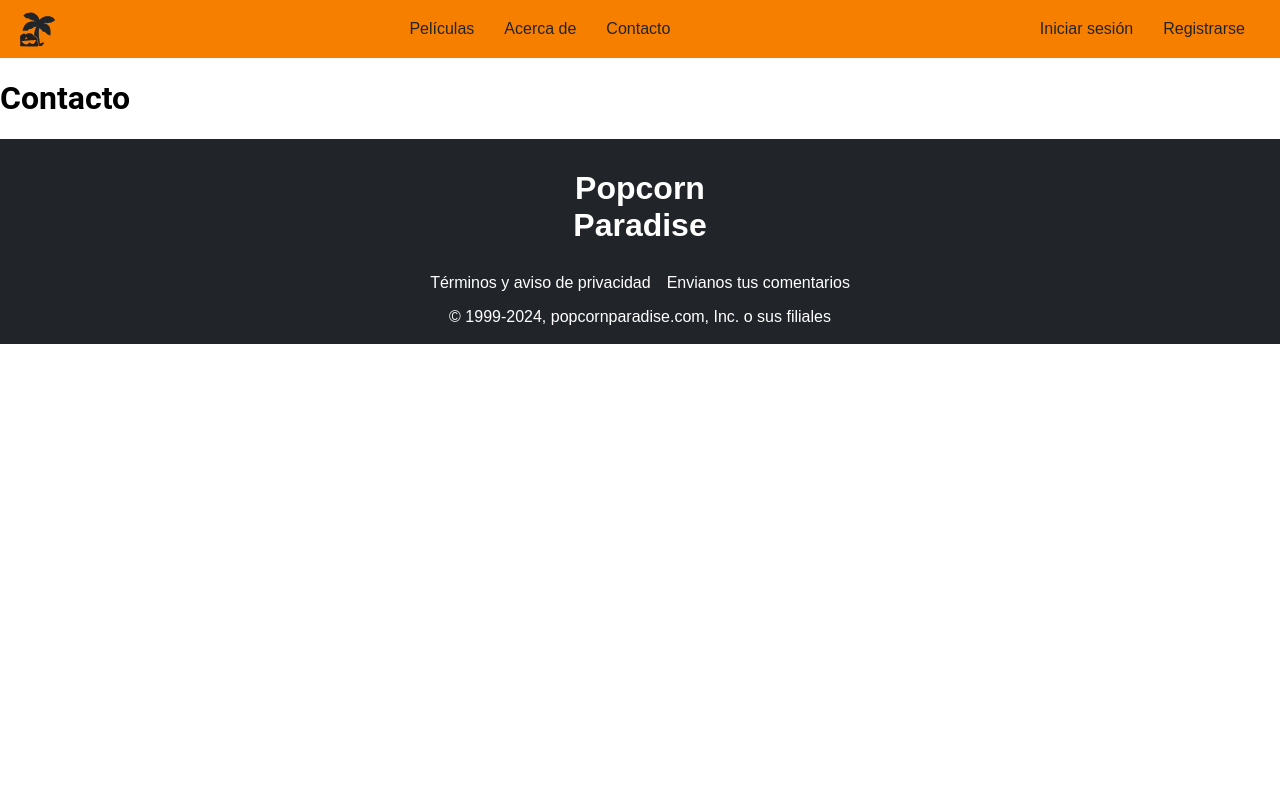
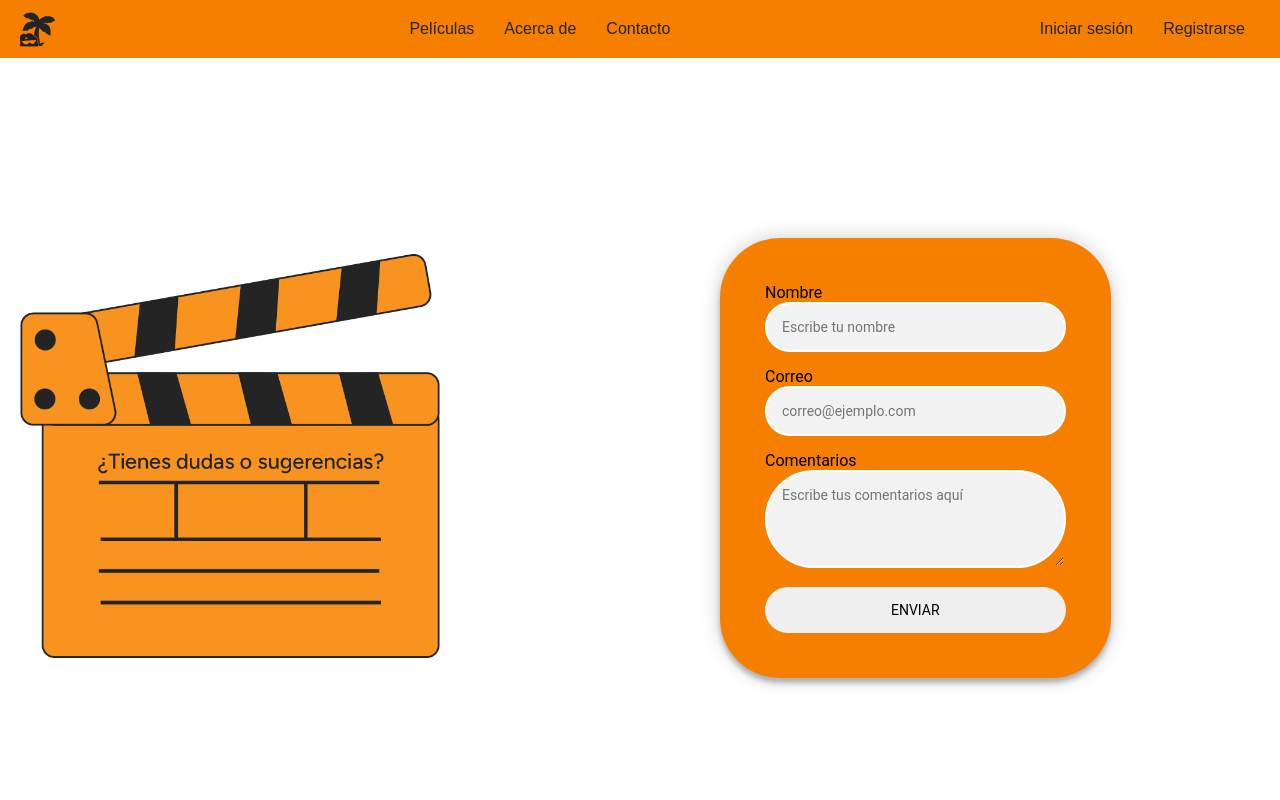
Before and after one commit to mthzmariana/PopCornParadise-front, a React (Vite) app: page /contacto in a window 1280 px wide. Shown: the top 800 px of the page. Built offline with nearby package versions, Linux system fonts and the light colour scheme; a web font is replaced by a local one.

Commit message:
Creacion vista contacto

```diff
--- a/src/components/ContactoComponent/ContactoComponent.css
+++ b/src/components/ContactoComponent/ContactoComponent.css
@@ -0,0 +1,75 @@
+.contact-page {
+    background-size: cover;
+    background-position: center;
+    display: flex;
+    justify-content: flex-start; /* Alinea el contenido a la izquierda */
+    align-items: center; /* Centra verticalmente */
+    height: 100vh;
+    padding: 0 20px; /* Añade un poco de espacio a los lados */
+    flex-wrap: wrap;
+}
+
+.form-container {
+    background: #f77f00;
+    max-width: 360px;
+    padding: 45px;
+    text-align: flex-start;
+    box-shadow: 0 0 20px 0 rgba(0, 0, 0, 0.2), 0 5px 5px 0 rgba(0, 0, 0, 0.24);
+    border-radius: 60px;
+
+}
+
+.form-container input,
+.form-container textarea {
+    font-family: "Roboto", sans-serif;
+    outline: 0;
+    background: #f2f2f2;
+    width: 100%;
+    border: 2px solid #ffffff;
+    margin: 0 0 15px;
+    padding: 15px;
+    box-sizing: border-box;
+    font-size: 14px;
+    color: black;
+    border-radius: 60px;
+}
+
+.form-container button {
+    font-family: "Roboto", sans-serif;
+    text-transform: uppercase;
+    outline: 0;
+    width: 100%;
+    border: 0;
+    padding: 15px;
+    color: #000000;
+    font-size: 14px;
+    transition: all 0.3s ease;
+    cursor: pointer;
+    border-radius: 60px;
+}
+
+.form-container button:hover,
+.form-container button:active,
+.form-container button:focus {
+    background: #ddac83;
+}
+
+.form-container .message {
+    margin: 15px 0 0;
+    color: #b3b3b3;
+    font-size: 12px;
+}
+
+.form-container .message a {
+    color: #af4c4c;
+    text-decoration: none;
+}
+
+.logo-container {
+    flex: 0 0 auto; /* No crece ni se encoge */
+}
+
+.logo-container img {
+    width: 60%; /* Ocupa el ancho disponible */
+    height: auto; /* Mantiene la proporción */
+}
--- a/src/components/ContactoComponent/ContactoComponent.jsx
+++ b/src/components/ContactoComponent/ContactoComponent.jsx
@@ -1,12 +1,68 @@
-import "./ContactoComponent.css";
+import React, { useState } from 'react';
+import './ContactoComponent.css';
+import ClaquetaLogo from '../../assets/Claqueta.png';
 
-function ContactoComponent() {
+const ContactoComponent = () => {
+  const [nombre, setNombre] = useState('');
+  const [email, setEmail] = useState('');
+  const [comentarios, setComentarios] = useState('');
+
+  const handleSubmit = (e) => {
+    e.preventDefault();
+    // Manejar el envío del formulario aquí
+    console.log('Nombre:', nombre);
+    console.log('Email:', email);
+    console.log('Comentarios:', comentarios);
+  };
 
   return (
-    <div>
-        <h1>Contacto</h1>
+    <div className="contact-page">
+      <div className="logo-container">
+        <img src={ClaquetaLogo} alt="Claqueta Logo" />
+      </div>
+      <div className="form-container">
+        <form onSubmit={handleSubmit}>
+          <div className="form-group">
+            <label htmlFor="nombre">Nombre</label>
+            <input
+              id="nombre"
+              className="input-box"
+              type="text"
+              value={nombre}
+              onChange={(e) => setNombre(e.target.value)}
+              placeholder="Escribe tu nombre"
+              required
+            />
+          </div>
+          <div className="form-group">
+            <label htmlFor="email">Correo</label>
+            <input
+              id="email"
+              className="input-box"
+              type="email"
+              value={email}
+              onChange={(e) => setEmail(e.target.value)}
+              placeholder="correo@ejemplo.com"
+              required
+            />
+          </div>
+          <div className="form-group">
+            <label htmlFor="comentarios">Comentarios</label>
+            <textarea
+              id="comentarios"
+              className="input-box"
+              value={comentarios}
+              onChange={(e) => setComentarios(e.target.value)}
+              placeholder="Escribe tus comentarios aquí"
+              rows="4"
+              required
+            />
+          </div>
+          <button type="submit">Enviar</button>
+        </form>
+      </div>
     </div>
   );
-}
+};
 
 export default ContactoComponent;
```
Also changed, not shown: src/assets/Claqueta.png (added).
